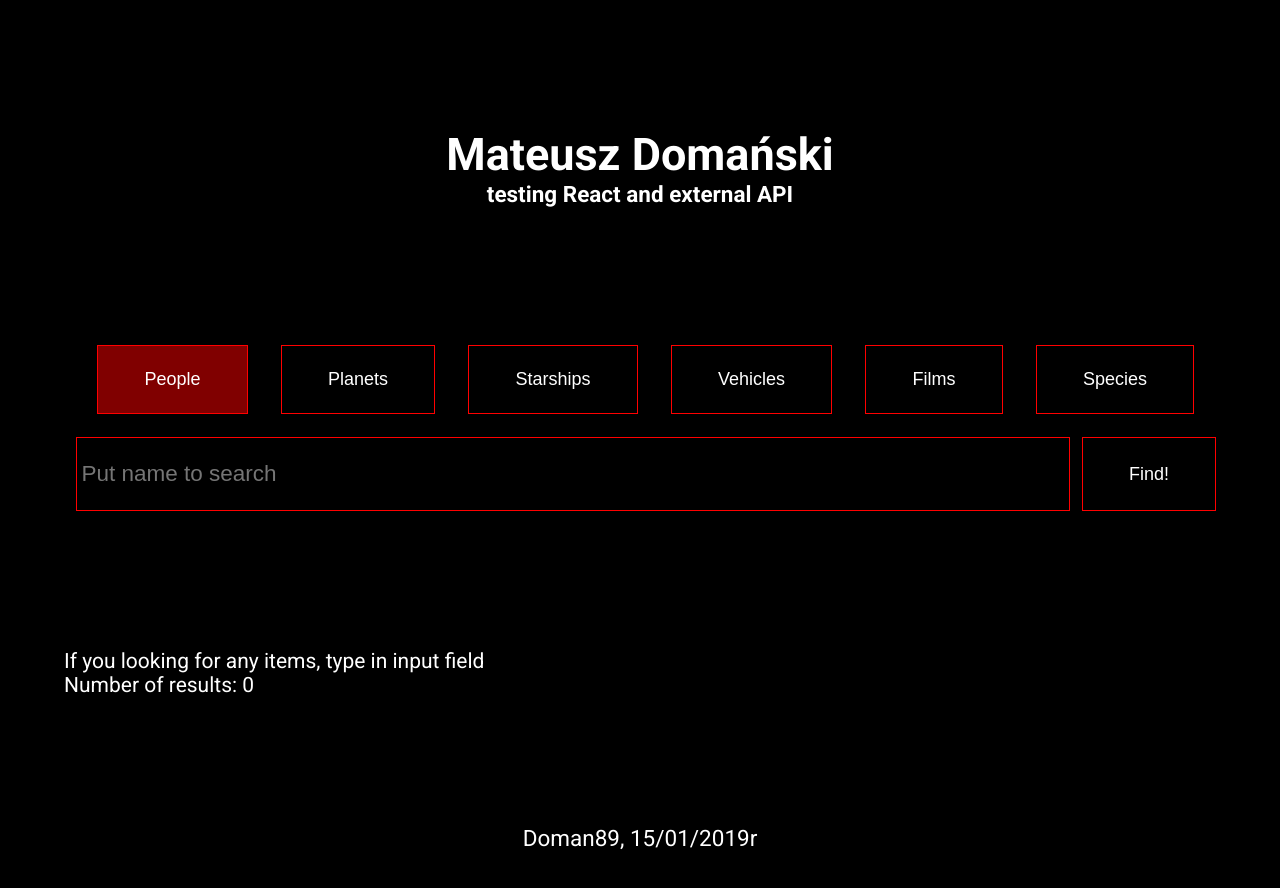
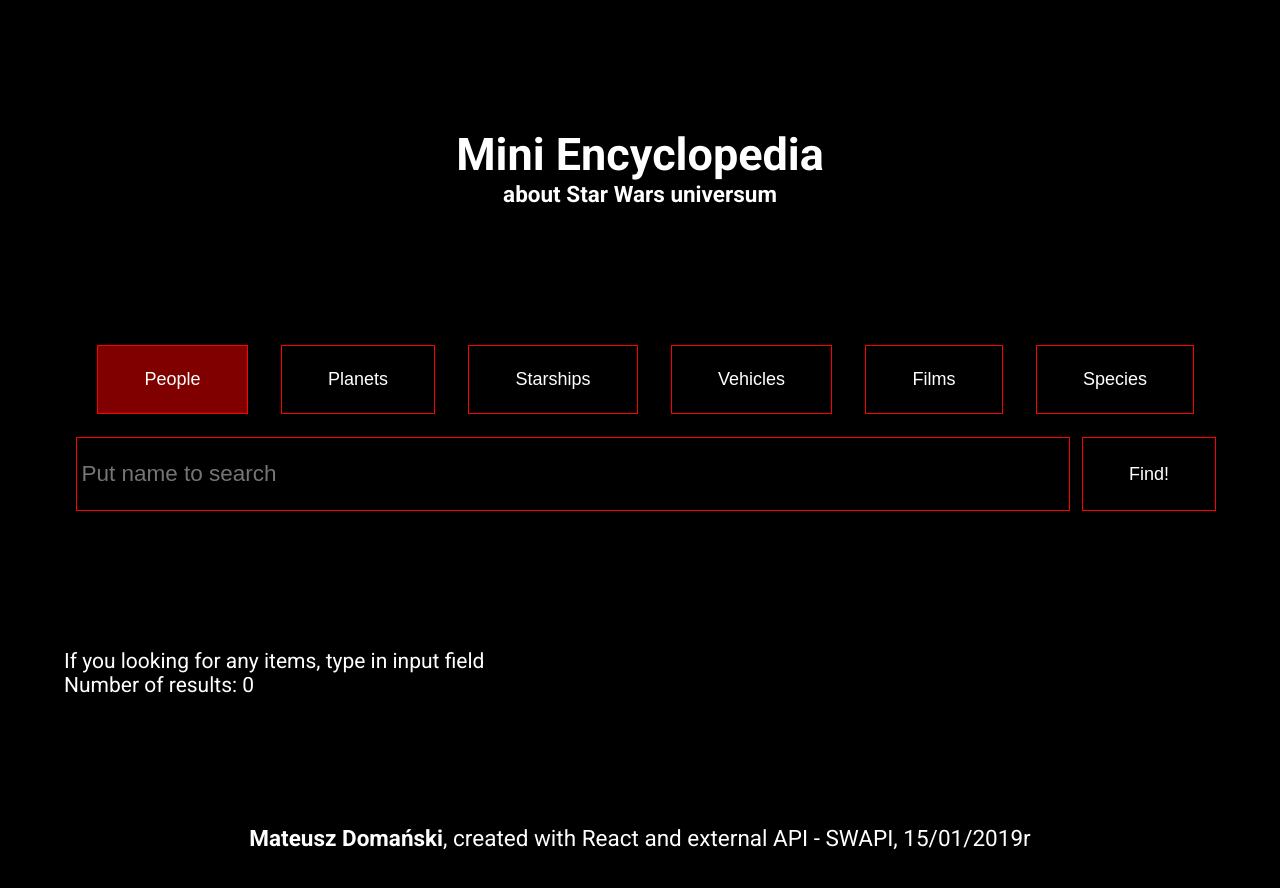
Before and after one commit to doman89/my_first_react_project, a React (Create React App) app: page / in a window 1280 px wide. Shown: the top 888 px of the page. Built offline with nearby package versions, Linux system fonts and the light colour scheme.

Commit message:
Changed text content in Header and Footer components

```diff
--- a/src/components/Footer.js
+++ b/src/components/Footer.js
@@ -2,7 +2,9 @@
 
 const Footer = () => {
   return (
-      <footer><p>Doman89, 15/01/2019r</p></footer>
+      <footer>
+        <p><strong>Mateusz Domański</strong>, created with React and external API - SWAPI, 15/01/2019r</p>
+      </footer>
   );
 };
 
--- a/src/components/Header.js
+++ b/src/components/Header.js
@@ -4,10 +4,10 @@
 
     return (
         <header>
-            <h1>Mateusz Domański</h1>
-            <h2>testing React and external API</h2>
+            <h1>Mini Encyclopedia</h1>
+            <h2>about Star Wars universum</h2>
         </header>
     );
-}
+};
 
 export default Header;
```
